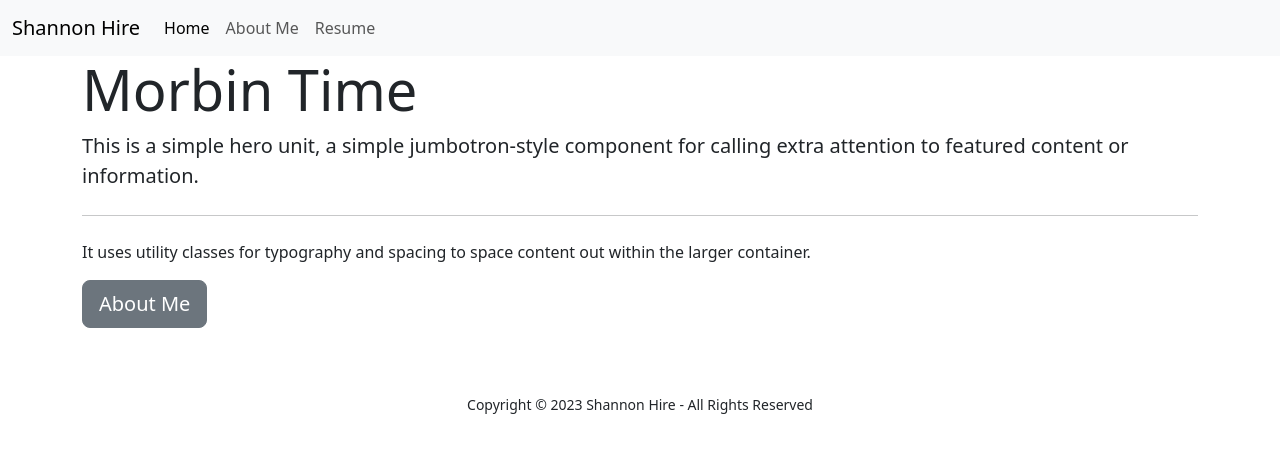
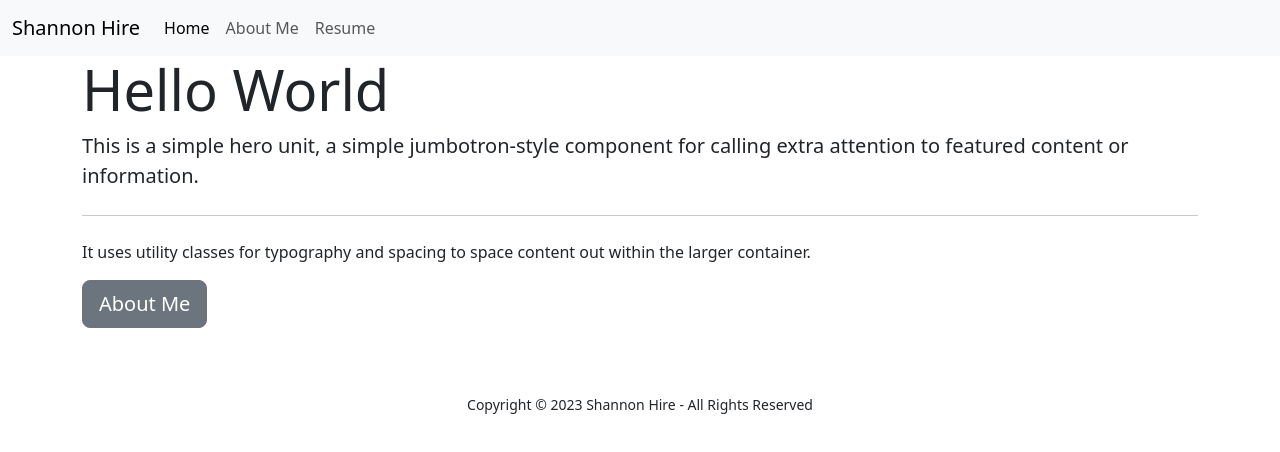
Before and after one commit to shire17/Intro-to-Node, a plain HTML site: page index.html in a window 1280 px wide. Drawn offline with nearby package versions, Linux system fonts and the light colour scheme.

Commit message:
Tweaked index.html

```diff
--- a/index.html
+++ b/index.html
@@ -30,7 +30,7 @@
 </nav>
 <div class="container">
     <div class="jumbotron">
-  <h1 class="display-4">Morbin Time</h1>
+  <h1 class="display-4">Hello World</h1>
   <p class="lead">This is a simple hero unit, a simple jumbotron-style component for calling extra attention to featured content or information.</p>
   <hr class="my-4">
   <p>It uses utility classes for typography and spacing to space content out within the larger container.</p>
```
